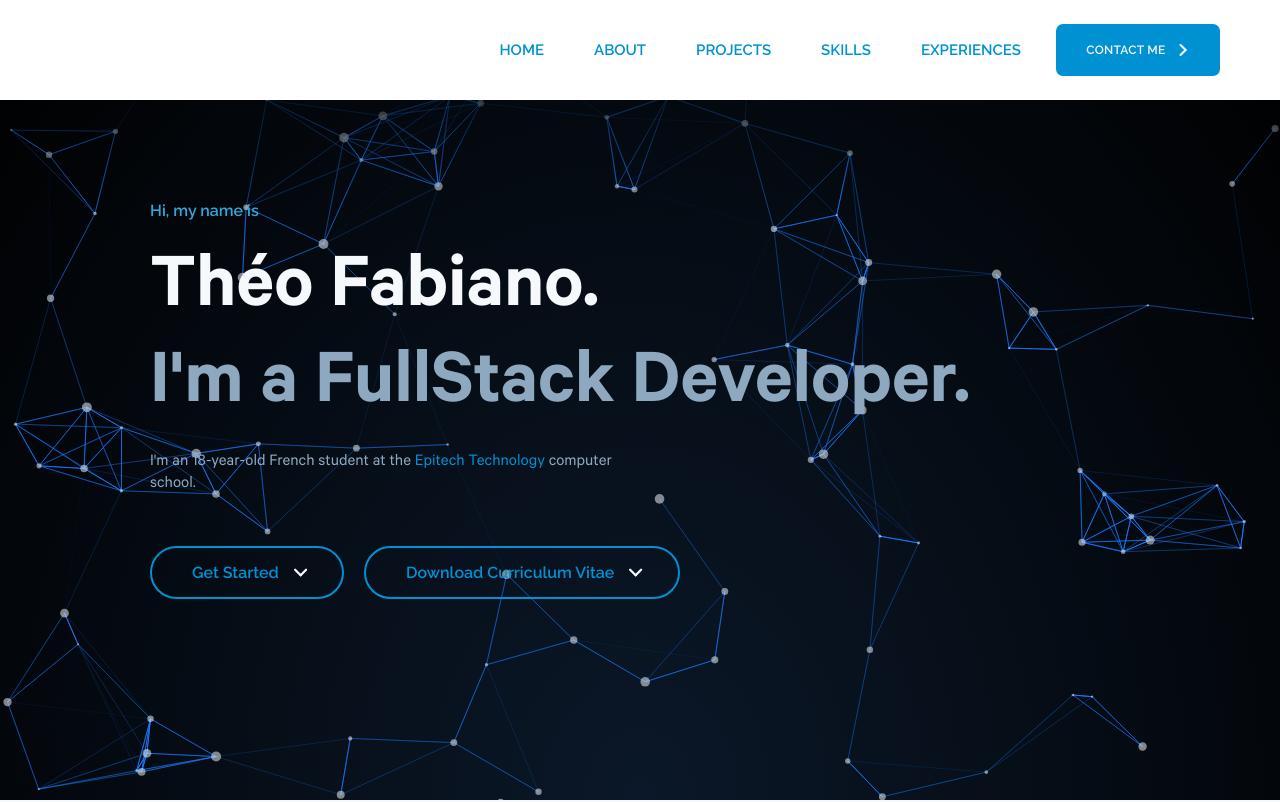
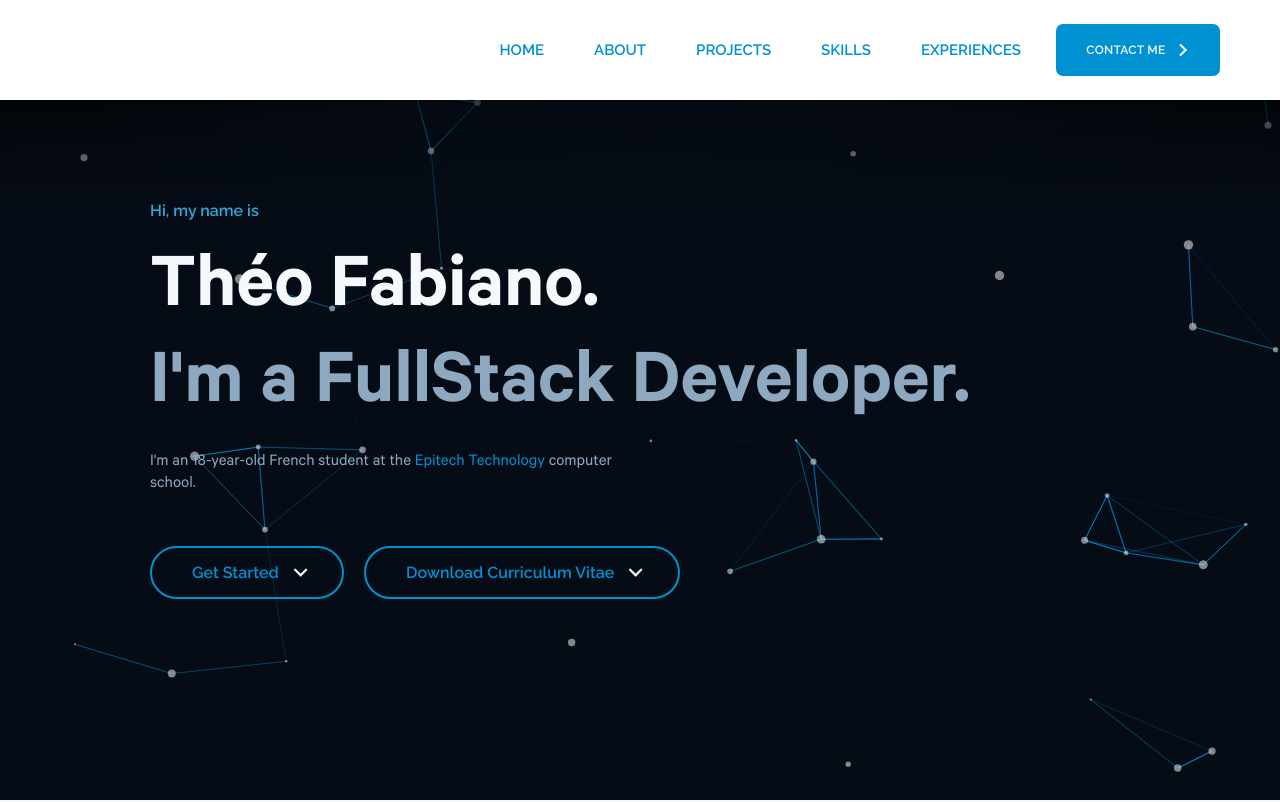
Before and after one commit to TheoEwzZer/theoewzzer.github.io, a React (Create React App) app: page / in a window 1280 px wide. Shown: the top 802 px of the page. Built offline with nearby package versions, Linux system fonts and the light colour scheme.

Commit message:
feat!: update particles, new UI

```diff
--- a/src/Particles.tsx
+++ b/src/Particles.tsx
@@ -1,22 +1,31 @@
-import React, { useCallback } from "react";
-import Particles from "react-particles";
-import { loadSlim } from "tsparticles-slim";
-import type { Engine } from "tsparticles-engine";
+import { useEffect, useState } from "react";
+import Particles, { initParticlesEngine } from "@tsparticles/react";
+import type { Engine } from "@tsparticles/engine";
+import { loadSlim } from "@tsparticles/slim";
 
 export default function Particle(): React.ReactElement {
-  const particlesInit: (engine: Engine) => Promise<void> = useCallback(
-    async (engine: Engine): Promise<void> => {
+  const [init, setInit] = useState<boolean>(false);
+
+  useEffect((): void => {
+    initParticlesEngine(async (engine: Engine): Promise<void> => {
       await loadSlim(engine);
-    },
-    []
-  );
+    }).then((): void => {
+      setInit(true);
+    });
+  }, []);
 
   return (
+    <>
+      {init && (
         <Particles
           id="tsparticles"
-      init={particlesInit}
           options={{
-        fpsLimit: 120,
+            background: {
+              color: {
+                value: "#060C15",
+              },
+            },
+            fpsLimit: 60,
             interactivity: {
               events: {
                 onClick: {
@@ -27,7 +36,6 @@ export default function Particle(): React.ReactElement {
                   enable: true,
                   mode: "grab",
                 },
-            resize: true,
               },
               modes: {
                 push: {
@@ -44,19 +52,18 @@ export default function Particle(): React.ReactElement {
                 value: "#ffffff",
               },
               links: {
-            color: "#197dff",
+                color: "#0091d3",
                 distance: 150,
                 enable: true,
                 opacity: 1,
                 width: 1,
               },
-          collisions: {
-            enable: true,
-          },
               move: {
                 direction: "none",
                 enable: true,
-            outModes: "out",
+                outModes: {
+                  default: "bounce",
+                },
                 random: false,
                 speed: 2,
                 straight: false,
@@ -64,7 +71,6 @@ export default function Particle(): React.ReactElement {
               number: {
                 density: {
                   enable: true,
-              area: 800,
                 },
                 value: 80,
               },
@@ -81,5 +87,7 @@ export default function Particle(): React.ReactElement {
             detectRetina: true,
           }}
         />
+      )}
+    </>
   );
 }
```
Also changed, not shown: package.json (+4 -3 lines), 1 other file (tests, documents, lock files or other folders). Lines whose indentation alone changed are shown as unchanged.
